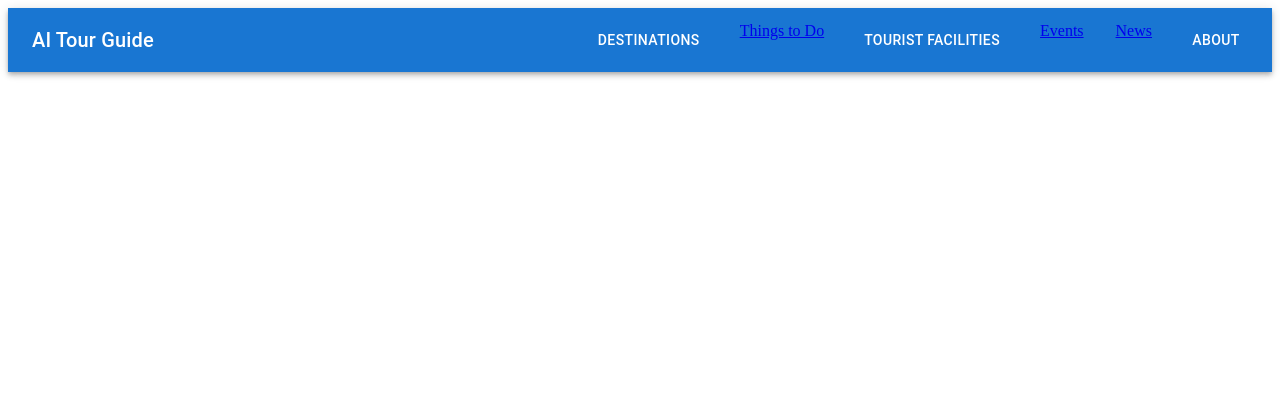
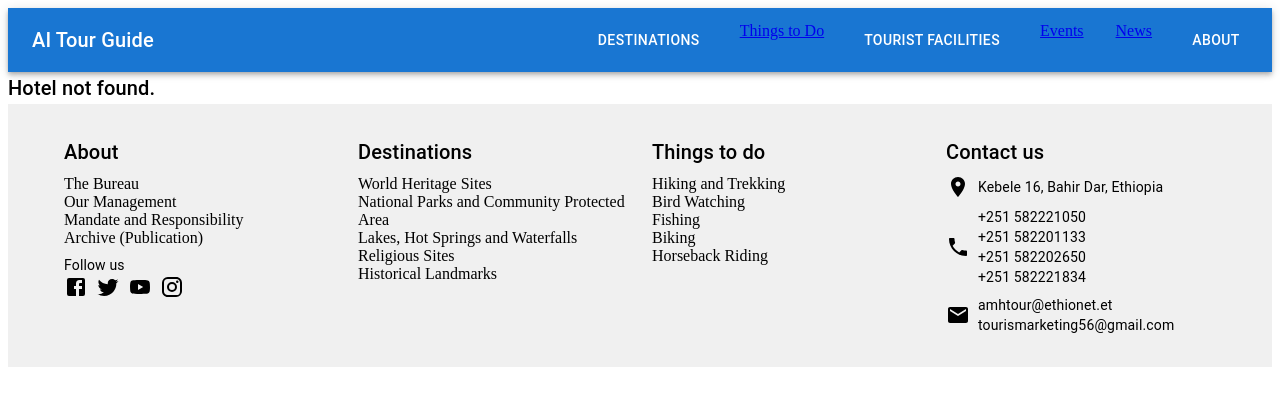
Before and after one commit to MEKIB/AI-Tour-Guide, a React (Vite) app in the folder Frontend/: page /hotel/1 in a window 1280 px wide. Shown: the top 406 px of the page. Built offline with nearby package versions, Linux system fonts and the light colour scheme.

Commit message:
add hotelsdetails and footer pages

```diff
--- a/Frontend/src/App.jsx
+++ b/Frontend/src/App.jsx
@@ -11,6 +11,8 @@ import Flight from './components/Tourist Facilities/Flights/Flight'
 import HotelsandLocations from './components/Tourist Facilities/Hotels and Lodges/HotelsandLocations'
 import FilteredHotels from './components/Tourist Facilities/Hotels and Lodges/FilteredHotels'
 import HotelList from './components/Tourist Facilities/Hotels and Lodges/HotelLists'
+import HotelDetails from './components/Tourist Facilities/Hotels and Lodges/HotelDetails'
+import Footer from './components/Footer/Footer'
 
 function App() {
   return (
@@ -26,7 +28,9 @@ function App() {
       <Route path='/flights' element={<Flight/>}/>
       <Route path='/hotelslocation' element={<HotelsandLocations/>}/>
       <Route path='/filtered-hotels' element={<FilteredHotels/>}/>
+      <Route path='/hotel/:id' element={<HotelDetails/>}/>
     </Routes>
+    <Footer/>
     </>
   )
 }
--- a/Frontend/src/components/Footer/Footer.jsx
+++ b/Frontend/src/components/Footer/Footer.jsx
@@ -1,9 +1,88 @@
-import React from 'react'
+import React from 'react';
+import { Box, Typography, Link, Grid, Container } from '@mui/material';
+import FacebookIcon from '@mui/icons-material/Facebook';
+import TwitterIcon from '@mui/icons-material/Twitter';
+import YouTubeIcon from '@mui/icons-material/YouTube';
+import InstagramIcon from '@mui/icons-material/Instagram';
+import LocationOnIcon from '@mui/icons-material/LocationOn';
+import PhoneIcon from '@mui/icons-material/Phone';
+import EmailIcon from '@mui/icons-material/Email';
 
-function Footer() {
+const Footer = () => {
   return (
-    <div>Footer</div>
-  )
-}
+    <Box
+      sx={{
+        backgroundColor: '#f0f0f0',
+        padding: '2rem 0',
+      }}
+    >
+      <Container maxWidth="lg">
+        <Grid container spacing={3}>
+          <Grid item xs={12} sm={6} md={3}>
+            <Typography variant="h6" gutterBottom>About</Typography>
+            <Link href="#" color="inherit" underline="hover">The Bureau</Link><br />
+            <Link href="#" color="inherit" underline="hover">Our Management</Link><br />
+            <Link href="#" color="inherit" underline="hover">Mandate and Responsibility</Link><br />
+            <Link href="#" color="inherit" underline="hover">Archive (Publication)</Link><br />
+            <Typography variant="body2" sx={{ mt: 1 }}>Follow us</Typography> {/* "Follow us" text */}
+            <Box sx={{ display: 'flex' }}>
+              <Link href="#" color="inherit" underline="none" sx={{ mr: 1 }}>
+                <FacebookIcon />
+              </Link>
+              <Link href="#" color="inherit" underline="none" sx={{ mr: 1 }}>
+                <TwitterIcon />
+              </Link>
+              <Link href="#" color="inherit" underline="none" sx={{ mr: 1 }}>
+                <YouTubeIcon />
+              </Link>
+              <Link href="#" color="inherit" underline="none">
+                <InstagramIcon />
+              </Link>
+            </Box>
+          </Grid>
+          <Grid item xs={12} sm={6} md={3}>
+            <Typography variant="h6" gutterBottom>Destinations</Typography>
+            <Link href="#" color="inherit" underline="hover">World Heritage Sites</Link><br />
+            <Link href="#" color="inherit" underline="hover">National Parks and Community Protected Area</Link><br />
+            <Link href="#" color="inherit" underline="hover">Lakes, Hot Springs and Waterfalls</Link><br />
+            <Link href="#" color="inherit" underline="hover">Religious Sites</Link><br />
+            <Link href="#" color="inherit" underline="hover">Historical Landmarks</Link>
+          </Grid>
+          <Grid item xs={12} sm={6} md={3}>
+            <Typography variant="h6" gutterBottom>Things to do</Typography>
+            <Link href="#" color="inherit" underline="hover">Hiking and Trekking</Link><br />
+            <Link href="#" color="inherit" underline="hover">Bird Watching</Link><br />
+            <Link href="#" color="inherit" underline="hover">Fishing</Link><br />
+            <Link href="#" color="inherit" underline="hover">Biking</Link><br />
+            <Link href="#" color="inherit" underline="hover">Horseback Riding</Link>
+          </Grid>
+          <Grid item xs={12} sm={6} md={3}>
+            <Typography variant="h6" gutterBottom>Contact us</Typography>
+            <Box sx={{ display: 'flex', alignItems: 'center', mb: 1 }}>
+              <LocationOnIcon sx={{ mr: 1 }} />
+              <Typography variant="body2">Kebele 16, Bahir Dar, Ethiopia</Typography>
+            </Box>
+            <Box sx={{ display: 'flex', alignItems: 'center', mb: 1 }}>
+              <PhoneIcon sx={{ mr: 1 }} />
+              <Typography variant="body2">
+                +251 582221050<br />
+                +251 582201133<br />
+                +251 582202650<br />
+                +251 582221834
+              </Typography>
+            </Box>
+            <Box sx={{ display: 'flex', alignItems: 'center' }}>
+              <EmailIcon sx={{ mr: 1 }} />
+              <Typography variant="body2">
+                amhtour@ethionet.et<br />
+                tourismarketing56@gmail.com
+              </Typography>
+            </Box>
+          </Grid>
+        </Grid>
+      </Container>
+    </Box>
+  );
+};
 
-export default Footer
+export default Footer;
--- a/Frontend/src/components/Tourist Facilities/Hotels and Lodges/FilteredHotels.jsx
+++ b/Frontend/src/components/Tourist Facilities/Hotels and Lodges/FilteredHotels.jsx
@@ -1,6 +1,6 @@
-// FilteredHotels.js (Create a new component for the filtered hotels page)
+// FilteredHotels.js
 import React from 'react';
-import { useLocation } from 'react-router-dom'; // Import useLocation
+import { useLocation, useNavigate } from 'react-router-dom';
 import {
   Box,
   Typography,
@@ -11,8 +11,13 @@ import {
 } from '@mui/material';
 
 const FilteredHotels = () => {
-  const location = useLocation(); // Get the location object
-  const filteredHotels = location.state?.filteredHotels || []; // Access the filtered hotels
+  const location = useLocation();
+  const filteredHotels = location.state?.filteredHotels || [];
+  const navigate = useNavigate();
+
+  const handleHotelClick = (hotel) => {
+    navigate(`/hotel/${hotel.id}`, { state: { hotel: hotel } }); // Pass hotel data
+  };
 
   return (
     <Box sx={{ p: 3 }}>
@@ -20,7 +25,7 @@ const FilteredHotels = () => {
       <Grid container spacing={2}>
         {filteredHotels.map(hotel => (
           <Grid item xs={12} sm={6} md={4} key={hotel.id}>
-            <Card>
+            <Card onClick={() => handleHotelClick(hotel)} style={{ cursor: 'pointer' }}> {/* Make card clickable */}
               <CardMedia component="img" height="200" image={hotel.image} alt={hotel.name} />
               <CardContent>
                 <Typography variant="h6" component="h3">{hotel.name}</Typography>
--- /dev/null
+++ b/Frontend/src/components/Tourist Facilities/Hotels and Lodges/HotelDetails.jsx
@@ -0,0 +1,87 @@
+// HotelDetails.js
+import React from 'react';
+import { useLocation } from 'react-router-dom';
+import {
+  Box,
+  Typography,
+  Card,
+  CardContent,
+  CardMedia,
+  Rating,
+  List,
+  ListItem,
+  ListItemIcon,
+} from '@mui/material';
+import StarIcon from '@mui/icons-material/Star';
+import WifiIcon from '@mui/icons-material/Wifi';
+import PoolIcon from '@mui/icons-material/Pool';
+
+const HotelDetails = () => {
+  const location = useLocation();
+  const hotel = location.state?.hotel;
+
+  if (!hotel) {
+    return <Typography variant="h6">Hotel not found.</Typography>;
+  }
+
+  // Hotel details are now directly from the hotel object
+  const { description, facilities, reviews } = hotel; // Destructure for easier access
+
+    const facilityIcons = { // Map facility names to icons.
+        "Free Wifi": <WifiIcon />,
+        "Swimming Pool": <PoolIcon />,
+        "Restaurant": <StarIcon />,
+        "24-Hour Room Service": <StarIcon />,
+        // Add more mappings as needed
+    };
+
+  return (
+    <Box sx={{ p: 3 }}>
+      <Card>
+        <CardMedia component="img" height="400" image={hotel.image} alt={hotel.name} />
+        <CardContent>
+          <Typography variant="h4" component="h2" gutterBottom>{hotel.name}</Typography>
+          <Typography variant="h6" gutterBottom>Location: {hotel.location}</Typography>
+
+          {description && ( // Conditional rendering for description
+            <>
+              <Typography variant="h5" gutterBottom>Description</Typography>
+              <Typography variant="body1" gutterBottom>{description}</Typography>
+            </>
+          )}
+
+          {facilities && facilities.length > 0 && ( // Conditional rendering for facilities
+            <>
+              <Typography variant="h5" gutterBottom>Facilities</Typography>
+              <List>
+                {facilities.map((facility, index) => (
+                  <ListItem key={index}>
+                    <ListItemIcon>{facilityIcons[facility.name] || <StarIcon/>}</ListItemIcon> {/* Display the icon or default */}
+                    <Typography variant="body1">{facility.name}</Typography>
+                  </ListItem>
+                ))}
+              </List>
+            </>
+          )}
+
+          {reviews && reviews.length > 0 && ( // Conditional rendering for reviews
+            <>
+              <Typography variant="h5" gutterBottom>Reviews</Typography>
+              {reviews.map((review, index) => (
+                <Box key={index} sx={{ mb: 2 }}>
+                  <Typography variant="body1">{review.user}</Typography>
+                  <Rating value={review.rating} readOnly />
+                  <Typography variant="body2">{review.comment}</Typography>
+                </Box>
+              ))}
+            </>
+          )}
+
+        </CardContent>
+      </Card>
+      {/* Add booking functionality here */}
+    </Box>
+  );
+};
+
+export default HotelDetails;
```
